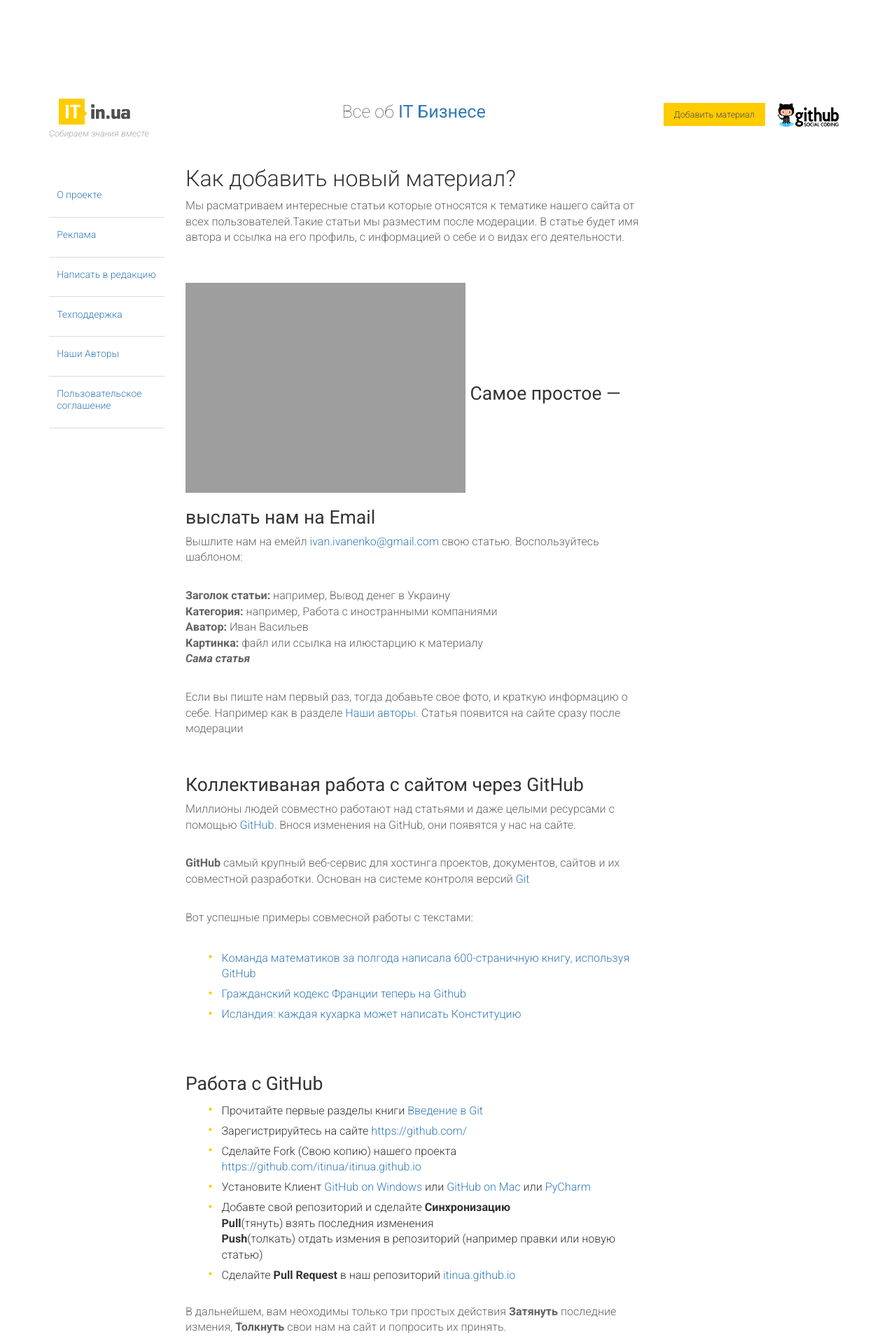
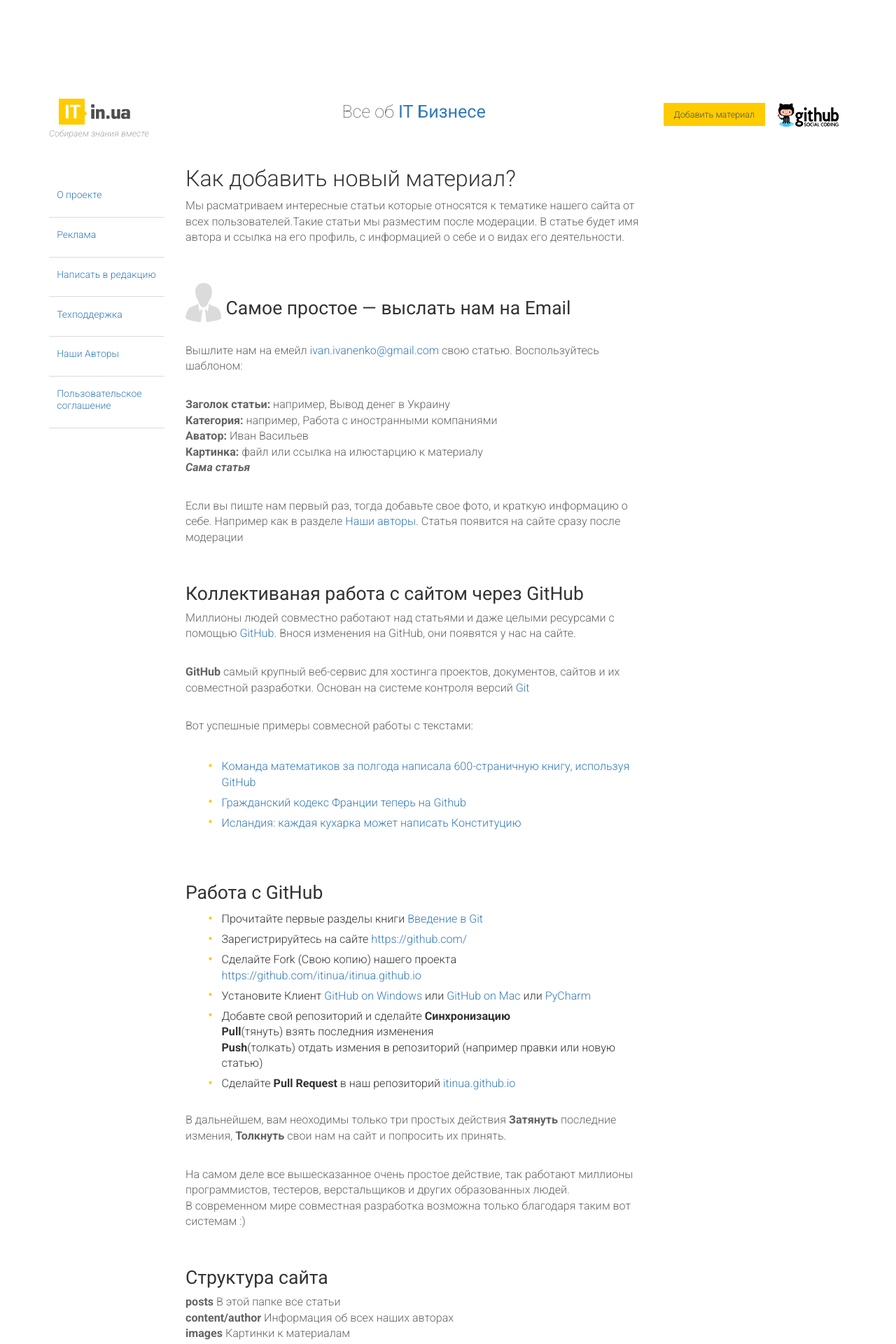
Before and after one commit to itinua/itinua.github.io, a Jekyll site: the page built from content/add-material.md, in a window 1280 px wide. Shown: the top 1920 px of the page at 70% size. Built offline with Jekyll 4.4.1, drawn with Linux system fonts in a browser that asks for light colours; Markdown is read by kramdown in place of the engine named in the settings.

Commit message:
Update add-material.md

```diff
--- a/content/add-material.md
+++ b/content/add-material.md
@@ -7,7 +7,7 @@ title: Добавление нового материла на сайт ITIN.ua
 В статье будет имя автора и ссылка на его профиль, с информацией о себе и о видах его деятельности.
 
 
-## ![Send us an email](http://itin.com.ua/images/info/email.png) Самое простое — выслать нам на Email
+## ![Send us an email](/images/info/user.png) Самое простое — выслать нам на Email
 Вышлите нам на емейл [{{site.admin_email}}](mailto:{{site.admin_email}}) свою статью.
 Воспользуйтесь шаблоном:
 
```
